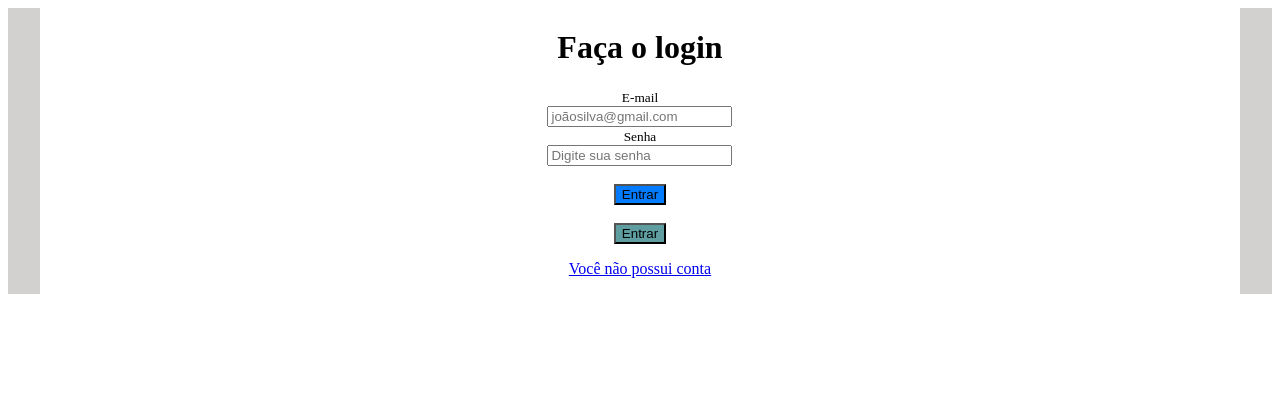
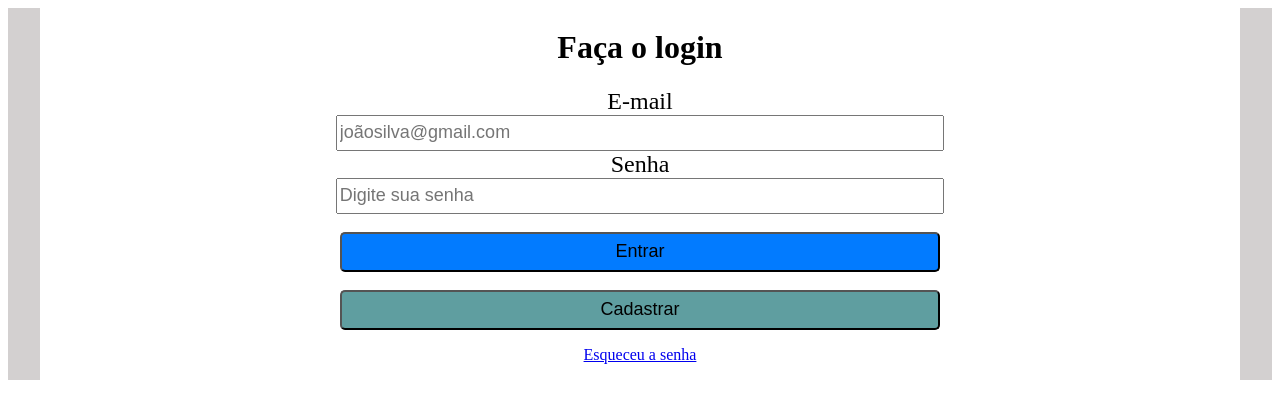
Before and after one commit to ifpi-picos/proxima-parada-front-end-vue, a Vue app: page / in a window 1280 px wide. Shown: the top 418 px of the page. Built offline with nearby package versions, Linux system fonts and the light colour scheme.

Commit message:
formatando fonte e botão

```diff
--- a/src/components/telaLogin.vue
+++ b/src/components/telaLogin.vue
@@ -11,13 +11,11 @@
             <br>
 
             <button class="btn-login">Entrar</button> <br><br>
-            <button class="btn-cadastrar">Entrar</button>
+            <button class="btn-cadastrar">Cadastrar</button>
 
-            <p> <a href="#" target="_blank">Você não possui conta </a> </p>
+            <p> <a href="#" target="_blank">Esqueceu a senha </a> </p>
 
         </div>
-
-
     </div>
 </template>
 
@@ -45,13 +43,25 @@
         height: 95%;
         background: #fff;
     }
+    button,input{
+        width: 50%;
+        height: 30px;
+        font-size: 18px;
 
+    }
+    small{
+        font-size: 24px;
+    }
 
     .btn-login{
         background-color:#027bff;
+        border-radius: 5px;
+        height: 40px;
     }
     .btn-cadastrar{
         background-color: cadetblue;
+        border-radius: 5px;
+        height: 40px;
 
     }
 
```
